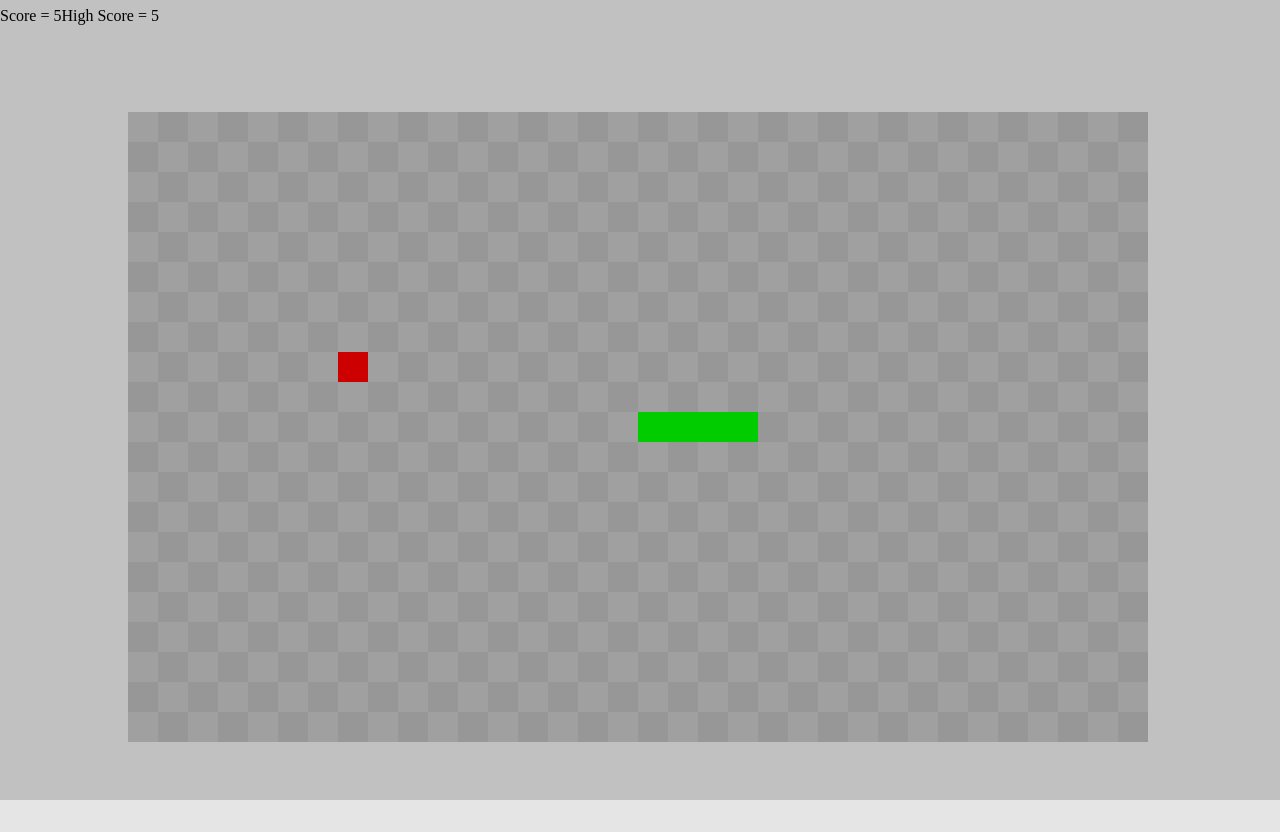
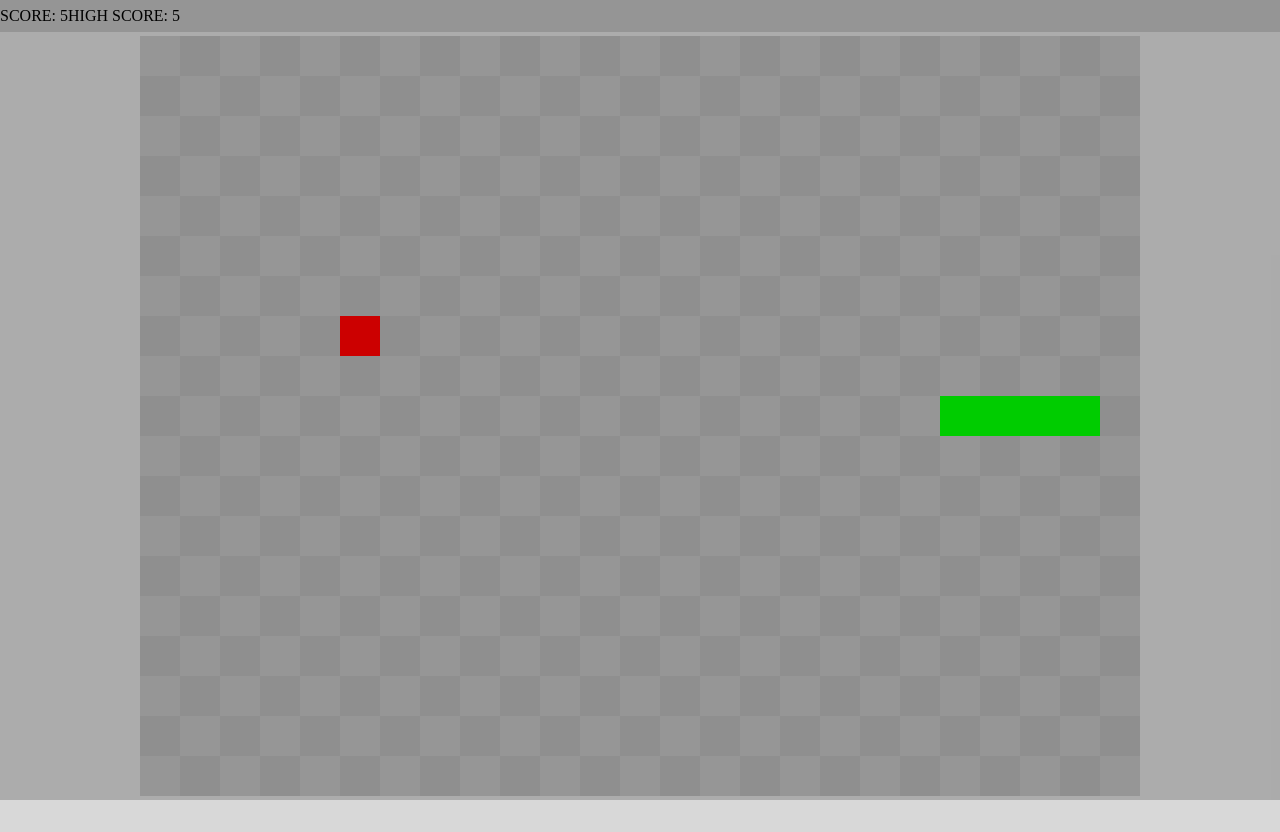
Before and after one commit to tenzint/snakeGame, a Vue app: page / in a window 1280 px wide. After the commit the page ends 800 px from the top, so only its background shows below. Built offline with nearby package versions, Linux system fonts and the light colour scheme.

Commit message:
fixed size - browser no longer shows any need to scroll

```diff
--- a/src/App.vue
+++ b/src/App.vue
@@ -15,10 +15,9 @@ html,
 body,
 #app {
   margin: 0;
-  padding: 0;
   font-size: 1em;
   line-height: 2;
-  background-color: rgba(128, 128, 128, 0.2);
+  background-color: rgba(128, 128, 128, 0.3);
   max-height: 100vh;
 }
 
--- a/src/components/Snake.vue
+++ b/src/components/Snake.vue
@@ -1,6 +1,8 @@
 <script setup lang="ts">
 import { ref, onMounted } from "vue";
-let canvasRef = ref<HTMLCanvasElement | null | undefined>();
+var canvasRef = ref<HTMLCanvasElement | null | undefined>(null);
+var titleRef = ref<HTMLDivElement | null>(null);
+var containerRef = ref<HTMLDivElement | null>(null);
 let self: SnakeGame;
 let score = ref<number>(0);
 let highscore = ref<number>(0);
@@ -8,6 +10,14 @@ interface Position {
   x: number;
   y: number;
 }
+
+onMounted(() => {
+  const snake = new SnakeGame();
+  document.addEventListener("keydown", snake.arrowPressed);
+  snake.start();
+  score.value = snake.score;
+  console.log(snake.score);
+});
 class SnakeGame {
   cRef: HTMLCanvasElement | null | undefined;
   ctx: CanvasRenderingContext2D | null;
@@ -42,14 +52,25 @@ class SnakeGame {
     this.food = { x: Math.random() * this.width, y: Math.random() * this.height };
     this.score = this.snake.length;
   }
-  start(): void {
-    if (window.innerWidth >= 1080) this.unit = 30;
-    else if (window.innerWidth >= 720) this.unit = 20;
-    else this.unit = 15;
-    this.cRef!.width = Math.floor(window.innerWidth * 0.8);
-    this.cRef!.height = Math.floor(window.innerHeight * 0.8);
+  setup(): void {
+    if (window.innerWidth >= 1080) this.unit = 40;
+    else if (window.innerWidth >= 720) this.unit = 30;
+    else this.unit = 20;
+    containerRef!.value.style.height =
+      window.innerHeight - titleRef!.value.offsetHeight + "px";
+
+    let widthRatio = 1;
+    if (window.innerWidth >= 600) widthRatio = 0.8;
+    this.cRef!.width =
+      Math.floor((window.innerWidth * widthRatio) / this.unit) * this.unit;
+    this.cRef!.height =
+      Math.floor((window.innerHeight - titleRef.value.offsetHeight) / this.unit) *
+      this.unit;
     this.width = Math.floor(this.cRef!.width / this.unit);
     this.height = Math.floor(this.cRef!.height / this.unit);
+  }
+  start(): void {
+    this.setup();
     let halfW = Math.floor(this.width / 2);
     let halfH = Math.floor(this.height / 2);
     this.snake = [];
@@ -185,20 +206,15 @@ class SnakeGame {
     else if (e.code === "ArrowRight") self.moveRight();
   }
 }
-
-onMounted(() => {
-  const snake = new SnakeGame();
-  document.addEventListener("keydown", snake.arrowPressed);
-  snake.start();
-  score.value = snake.score;
-  console.log(snake.score);
-});
 </script>
 
 <template>
-  <span>Score = {{ score }}</span>
-  <span>High Score = {{ highscore }}</span>
-  <div class="container">
+  <div class="title-container" ref="titleRef">
+    <span class="title-item">SCORE: {{ score }}</span>
+    <span class="title-item">HIGH SCORE: {{ highscore }}</span>
+  </div>
+
+  <div class="container" ref="containerRef">
     <canvas id="snakeCanvas" ref="canvasRef"> </canvas>
   </div>
 </template>
@@ -208,13 +224,19 @@ onMounted(() => {
   margin: 0;
   padding: 0;
 }
+.title-container {
+  margin: 0;
+  padding: 0;
+  display: flex;
+  flex-direction: row;
+  background: rgba(128, 128, 128, 0.5);
+}
 .container {
   margin: 0;
   padding: 0;
   display: flex;
   align-items: center;
-  align-content: center;
   justify-content: center;
-  height: 100vh;
+  max-height: 100%;
 }
 </style>
```
